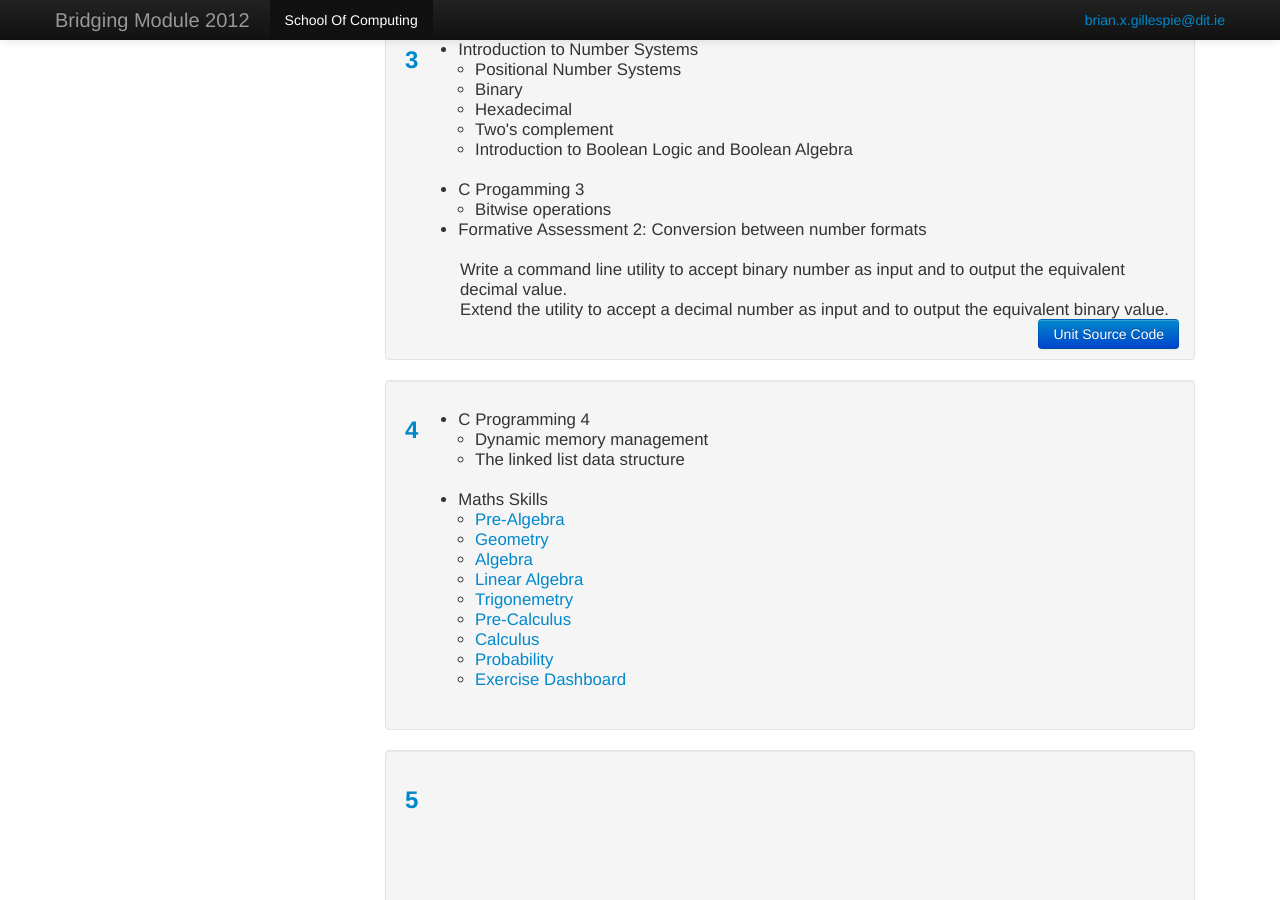
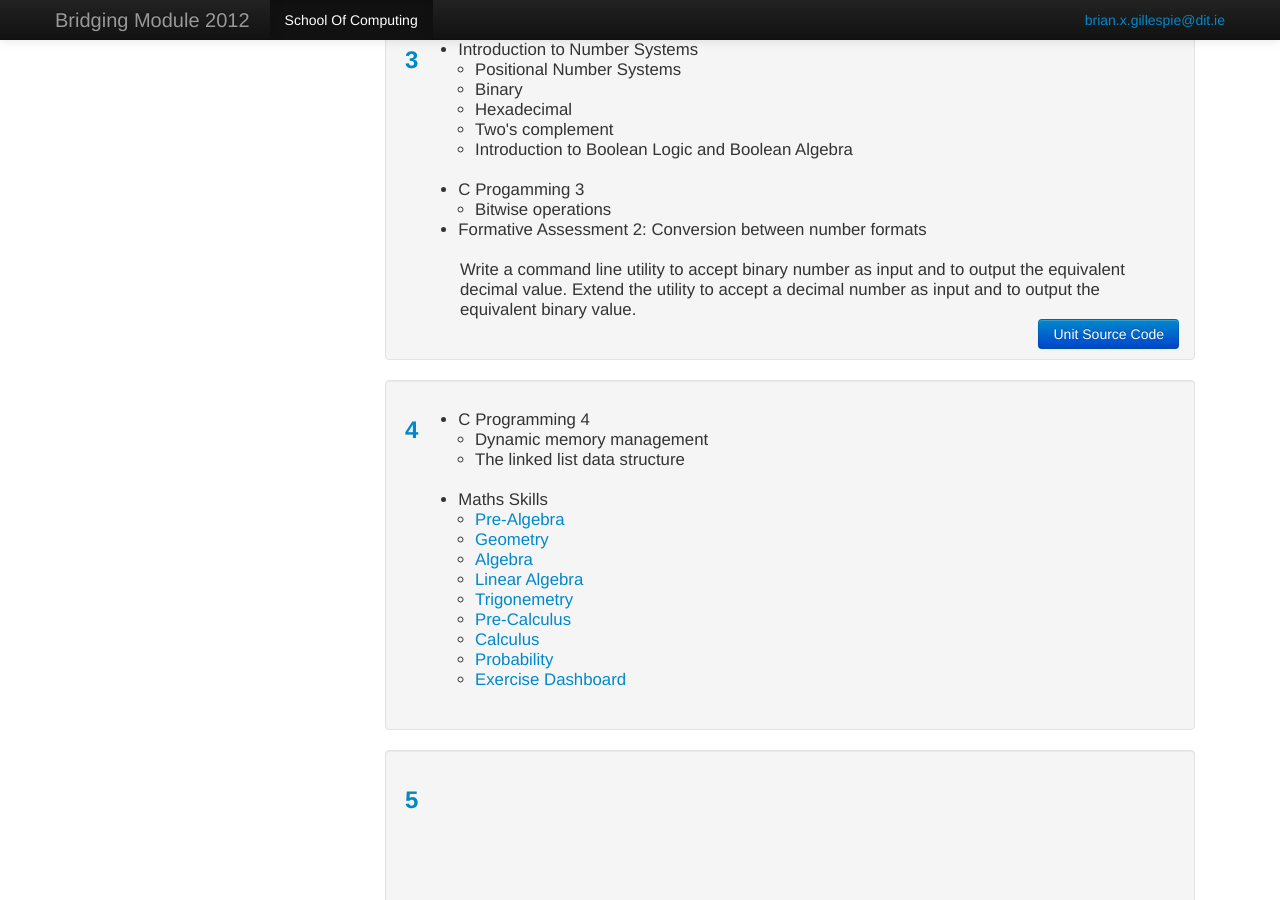
Before and after one commit to c12345678/bridgingmodule2012, a Jekyll site: the page built from index.html, in a window 1280 px wide and 900 px high, scrolled down 1517 px. Built offline with Jekyll 4.4.1, drawn with Linux system fonts in a browser that asks for light colours.

Commit message:
Minor styling

```diff
--- a/_includes/unit3.html
+++ b/_includes/unit3.html
@@ -15,7 +15,7 @@
   <li>Formative Assessment 2: Conversion between number formats</li>
   <p style="padding-left:30px">
     <br />Write a command line utility to accept binary number as input and to output the equivalent decimal value.
-    <br />Extend the utility to accept a decimal number as input and to output the equivalent binary value.
+    Extend the utility to accept a decimal number as input and to output the equivalent binary value.
   </p>
 </ul>
 <a class="btn btn-primary site-code-link" href="https://github.com/ditbjg/bridgingmodule2012/tree/master/unit3">Unit Source Code</a>
```
